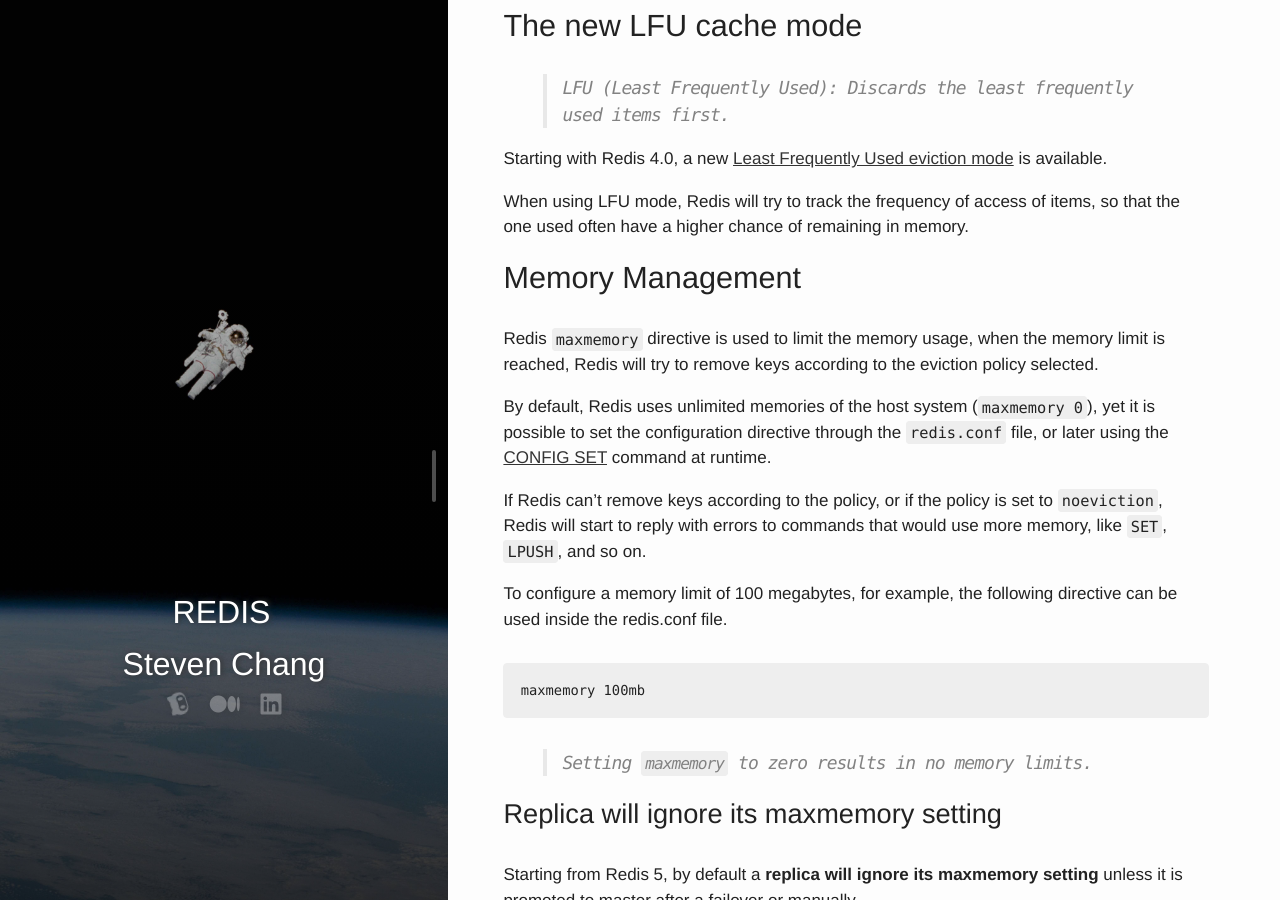
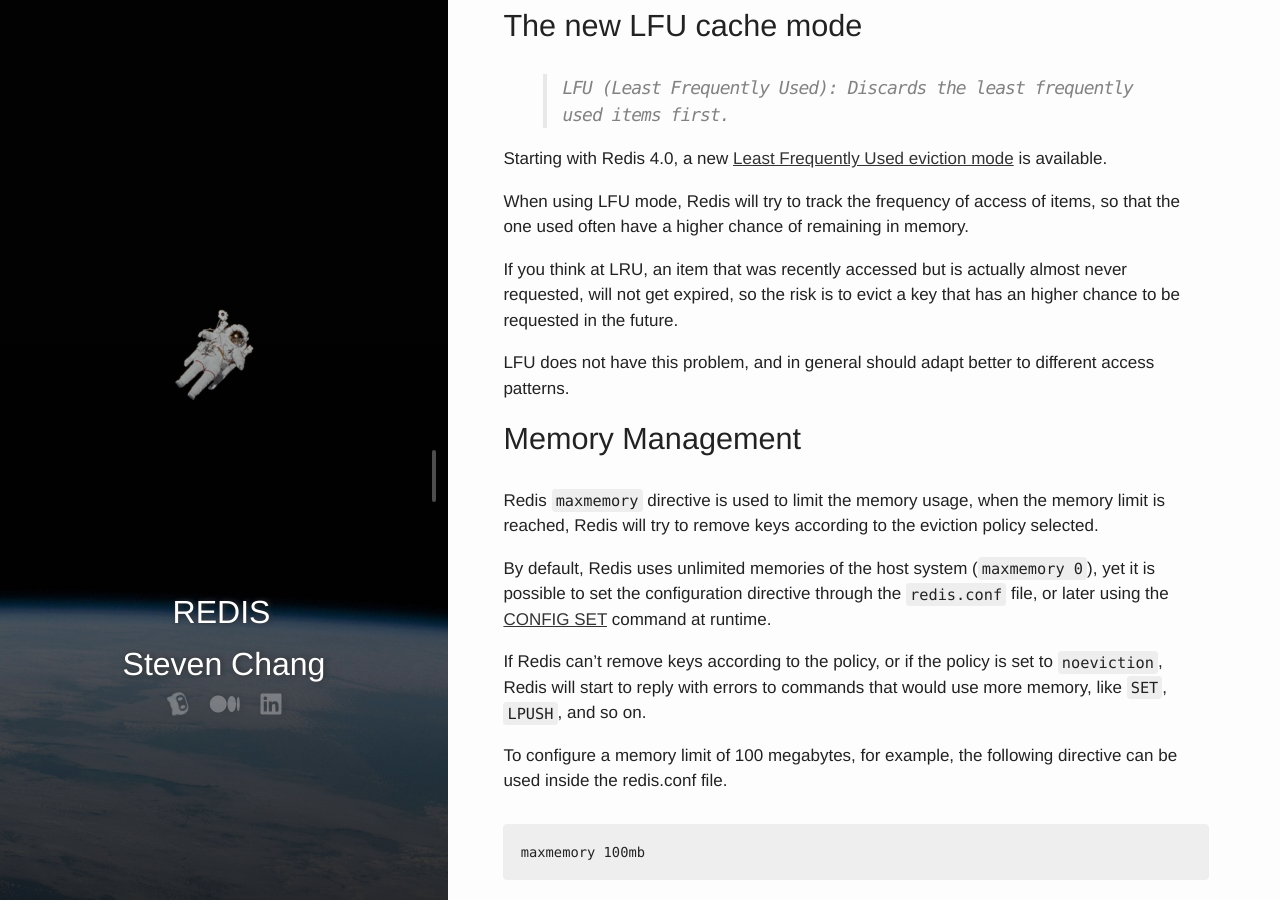
Before and after one commit to stevencch99/stevencch99.github.io, a Jekyll site: the page built from _posts/2020-10-12-redis-notes-cache-and-memory-management.md, in a window 1280 px wide and 900 px high, scrolled down 1261 px. Built offline with Jekyll 4.4.1, drawn with Linux system fonts in a browser that asks for light colours; nearby versions of some CDN libraries; comment, search, counter and statistics services are not loaded.

Commit message:
Update post of Redis, cache and memory management, add description of LFU mode

```diff
--- a/_posts/2020-10-12-redis-notes-cache-and-memory-management.md
+++ b/_posts/2020-10-12-redis-notes-cache-and-memory-management.md
@@ -29,6 +29,10 @@ This behavior is very well known in the community of developers since it is the
 Starting with Redis 4.0, a new [Least Frequently Used eviction mode](http://antirez.com/news/109) is available.
 
 When using LFU mode, Redis will try to track the frequency of access of items, so that the one used often have a higher chance of remaining in memory.
+
+If you think at LRU, an item that was recently accessed but is actually almost never requested, will not get expired, so the risk is to evict a key that has an higher chance to be requested in the future.
+
+LFU does not have this problem, and in general should adapt better to different access patterns.
 
 ## Memory Management
 
```
